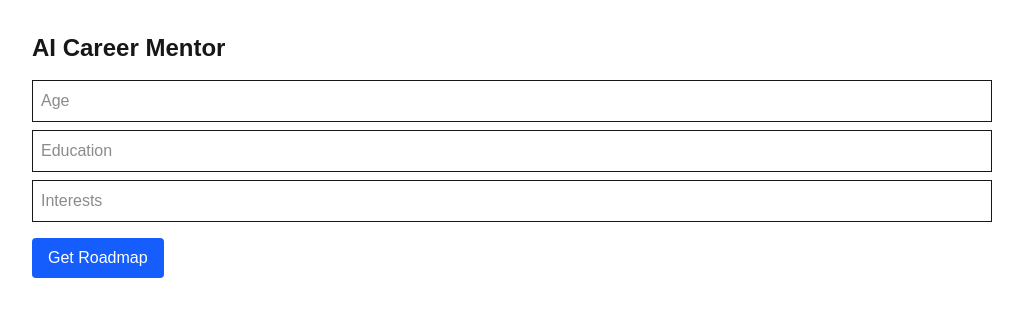
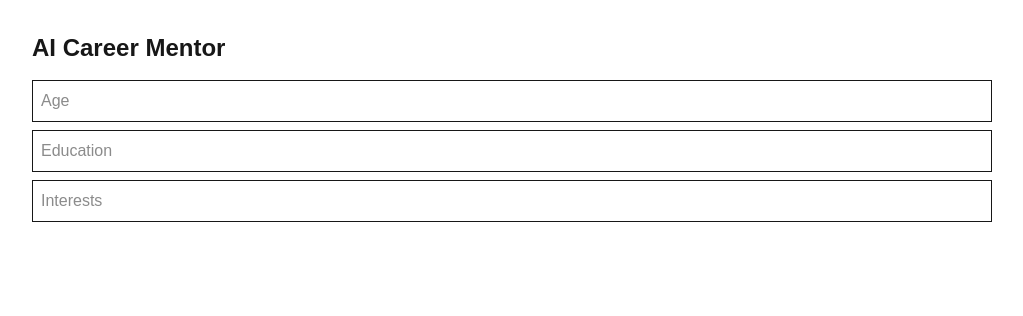
Before and after one commit to ManojNaik07/ai-career-mentor, a Next.js app in the folder frontend/: page / in a window 1280 px wide. Shown: the top 316 px of the page, without its empty margins (128-1151 px from the left). Built offline with nearby package versions, Linux system fonts and the light colour scheme.

Commit message:
Update frontend

```diff
--- a/frontend/app/page.tsx
+++ b/frontend/app/page.tsx
@@ -288,6 +288,10 @@ export default function Home() {
     pptx.writeFile({ fileName: "career-roadmap.pptx" });
   };
 
+  function USERHASPER() {
+    return false;
+  }
+
   return (
     <main className="p-8 max-w-5xl mx-auto">
       <h1 className="text-2xl font-bold mb-4">AI Career Mentor</h1>
@@ -309,7 +313,7 @@ export default function Home() {
           onChange={(e) => setProfile({ ...profile, interests: e.target.value })}
         />
       </div>
-
+      {USERHASPER() ? (
         <button
           onClick={handleSubmit}
           className="px-4 py-2 bg-blue-600 text-white rounded"
@@ -317,6 +321,7 @@ export default function Home() {
         >
           {loading ? "Generating..." : "Get Roadmap"}
         </button>
+      ) : null}
 
       {roadmap && (
         <div className="mt-6">
```
Lines whose indentation alone changed are shown as unchanged.
